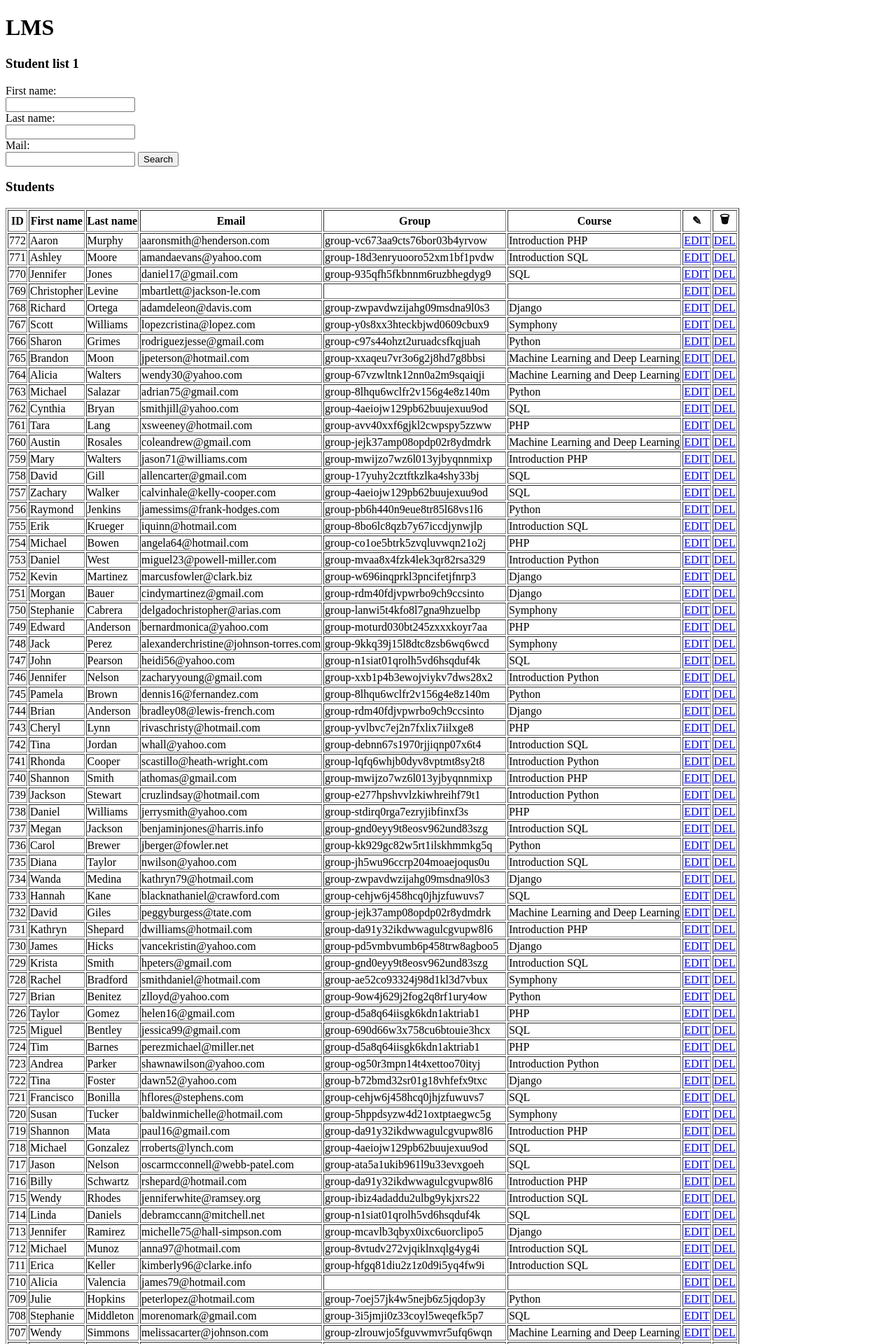
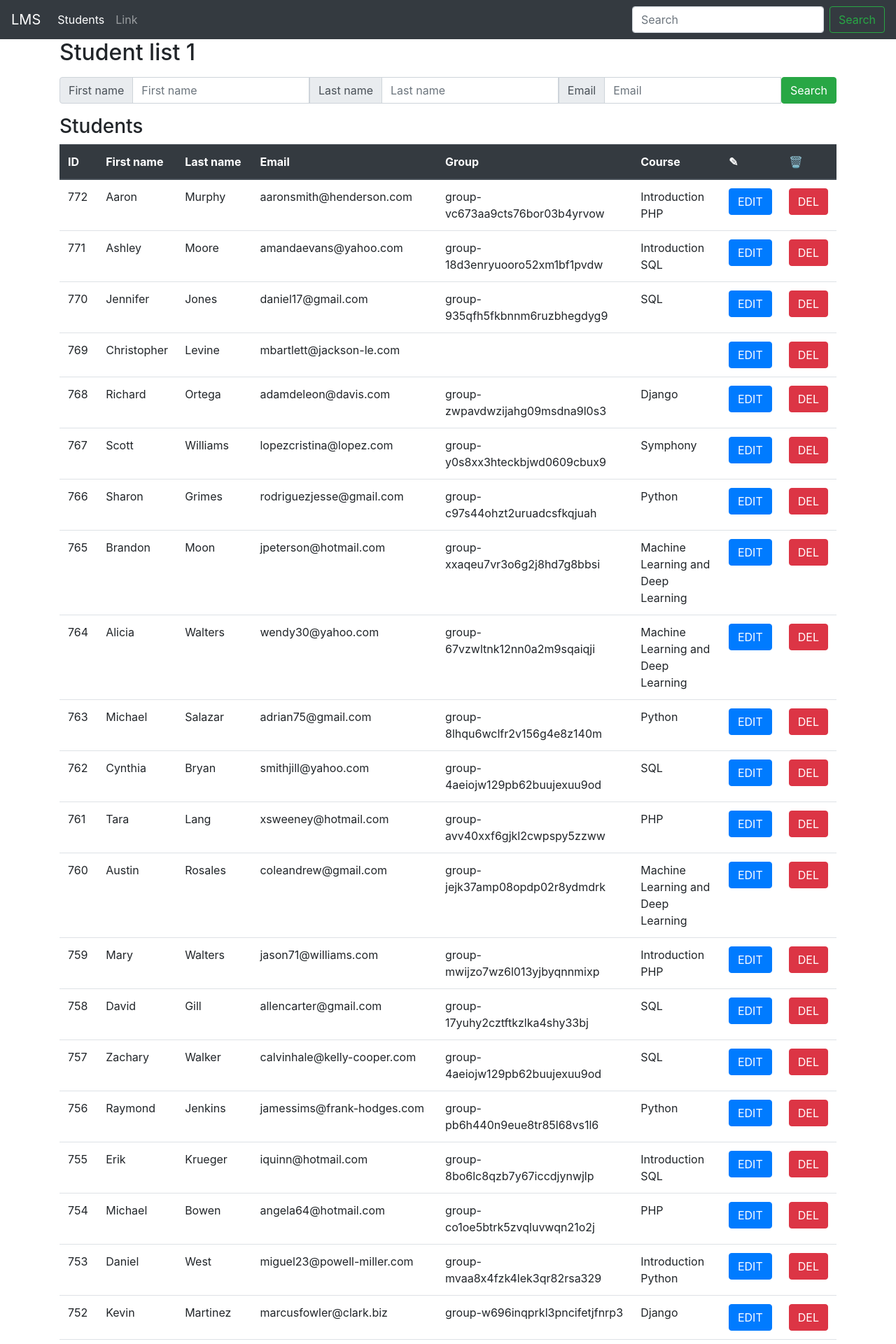
Before and after one commit to annalitvin/lms, a Django app: page /student/list/1 in a window 1280 px wide. Shown: the top 1920 px of the page at 70% size. Run offline with Django 3.2, Linux system fonts and the light colour scheme; data comes from the database, SQL or seed files in the repository; some libraries are stand-ins or nearby versions.

```diff
--- a/src/student/templates/student/base.html
+++ b/src/student/templates/student/base.html
@@ -1,15 +1,9 @@
-<!DOCTYPE html>
-<html lang="en">
-<head>
-     {% load static %}
-    <meta charset="UTF-8">
-    <title>{{ title }}</title>
-</head>
-<body>
+{% extends 'base.html' %}
+{% load static %}
 
-    <h1>LMS</h1>
-    <h3>{{ title }}</h3>
-    {% block content %}
-    {% endblock %}
-</body>
-</html>
+{% block title %} {{ title }} {% endblock %}
+
+{% block content %}
+    <h1>Student</h1>
+
+{% endblock %}
--- a/src/student/templates/student/includes/students_table.html
+++ b/src/student/templates/student/includes/students_table.html
@@ -2,7 +2,8 @@
 <h3>Students</h3>
 
 {% if students_list %}
-    <table border="1px">
+    <table class="table table-hover">
+        <thead class="thead-dark">
             <tr>
               <th>ID</th>
               <th>First name</th>
@@ -13,6 +14,7 @@
               <th>&#9998;</th>
               <th>🗑</th>
             </tr>
+        </thead>
         {% for student in students_list %}
             <tr>
               <td> {{ student.id }}</td>
@@ -21,8 +23,8 @@
               <td> {{ student.email }}</td>
               <td> {{ student.group.name }}</td>
               <td> {{ student.group.course_name }}</td>
-              <td> <a href="{% url 'student:edit' student.id %}">EDIT</a></td>
-              <td> <a href="{% url 'student:delete' student.id %}">DEL</a></td>
+              <td> <a href="{% url 'student:edit' student.id %}" class="btn btn-primary">EDIT</a></td>
+              <td> <a href="{% url 'student:delete' student.id %}" class="btn btn-danger">DEL</a></td>
             </tr>
         {% endfor %}
     </table>
--- a/src/student/templates/student/students_list_one.html
+++ b/src/student/templates/student/students_list_one.html
@@ -2,14 +2,26 @@
 {% load static %}
 
 {% block content %}
-    <form name="form">
-      <label for="fname">First name:</label><br>
-      <input type="text" id="fname" name="fname"><br>
-      <label for="lname">Last name:</label><br>
-      <input type="text" id="lname" name="lname"><br>
-        <label for="mail">Mail:</label><br>
-      <input type="text" id="mail" name="mail">
-      <button type="submit">Search</button>
+
+    <form>
+        <div class="input-group mb-3">
+        <div class="input-group-prepend">
+            <span class="input-group-text" id="basic-addon1">First name</span>
+        </div>
+        <input name="fname" type="text" class="form-control" placeholder="First name" aria-label="firstname" aria-describedby="basic-addon1">
+
+        <div class="input-group-prepend">
+            <span class="input-group-text" id="basic-addon2">Last name</span>
+        </div>
+        <input name="lname" type="text" class="form-control" placeholder="Last name" aria-label="lastname" aria-describedby="basic-addon1">
+
+        <div class="input-group-prepend">
+            <span class="input-group-text" id="basic-addon3">Email</span>
+        </div>
+        <input name="mail" type="text" class="form-control" placeholder="Email" aria-label="email" aria-describedby="basic-addon1">
+
+        <button type="submit" class="btn btn-success">Search</button>
+    </div>
     </form>
 
 <!--    {{ students_list|safe }}-->
--- a/src/student/views.py
+++ b/src/student/views.py
@@ -7,7 +7,6 @@ from django.urls import reverse, reverse_lazy
 from django.views.generic import ListView, UpdateView, CreateView, DeleteView, TemplateView
 
 from student.forms import StudentAddForm, StudentEditForm
-from student.mixins import StudentValidFormMixin
 from .models import Student
 
 
@@ -110,7 +109,7 @@ class StudentUpdateView(UpdateView):
         return context
 
 
-class StudentCreateView(StudentValidFormMixin, CreateView):
+class StudentCreateView(CreateView):
     model = Student
     template_name = 'student/students_add.html'
     form_class = StudentAddForm
```
Also changed, not shown: src/student/forms.py (+14 -1 lines), src/student/templates/student/students_add.html (+6 -4 lines), src/student/templates/student/students_edit.html (+6 -4 lines). Lines whose indentation alone changed are shown as unchanged.
